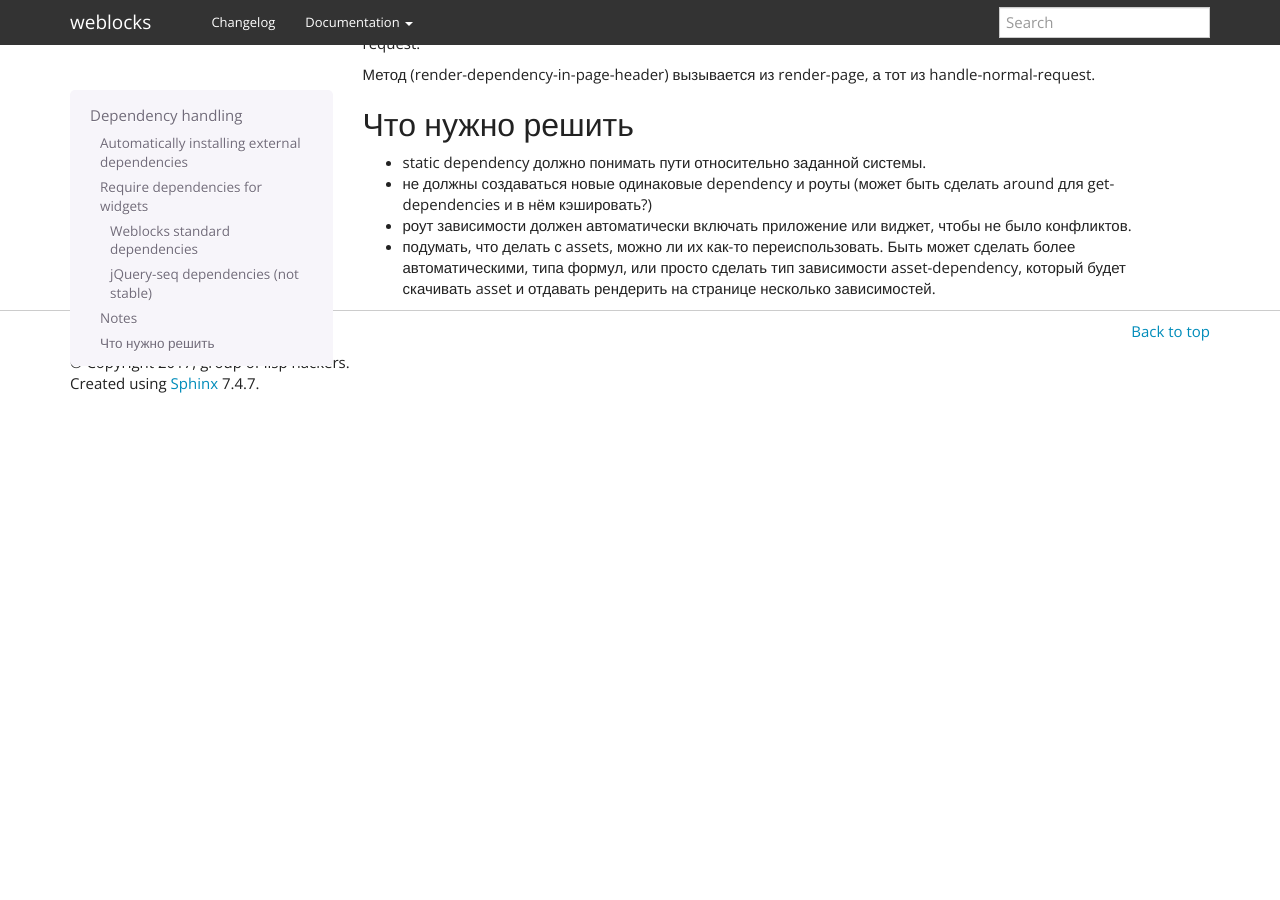
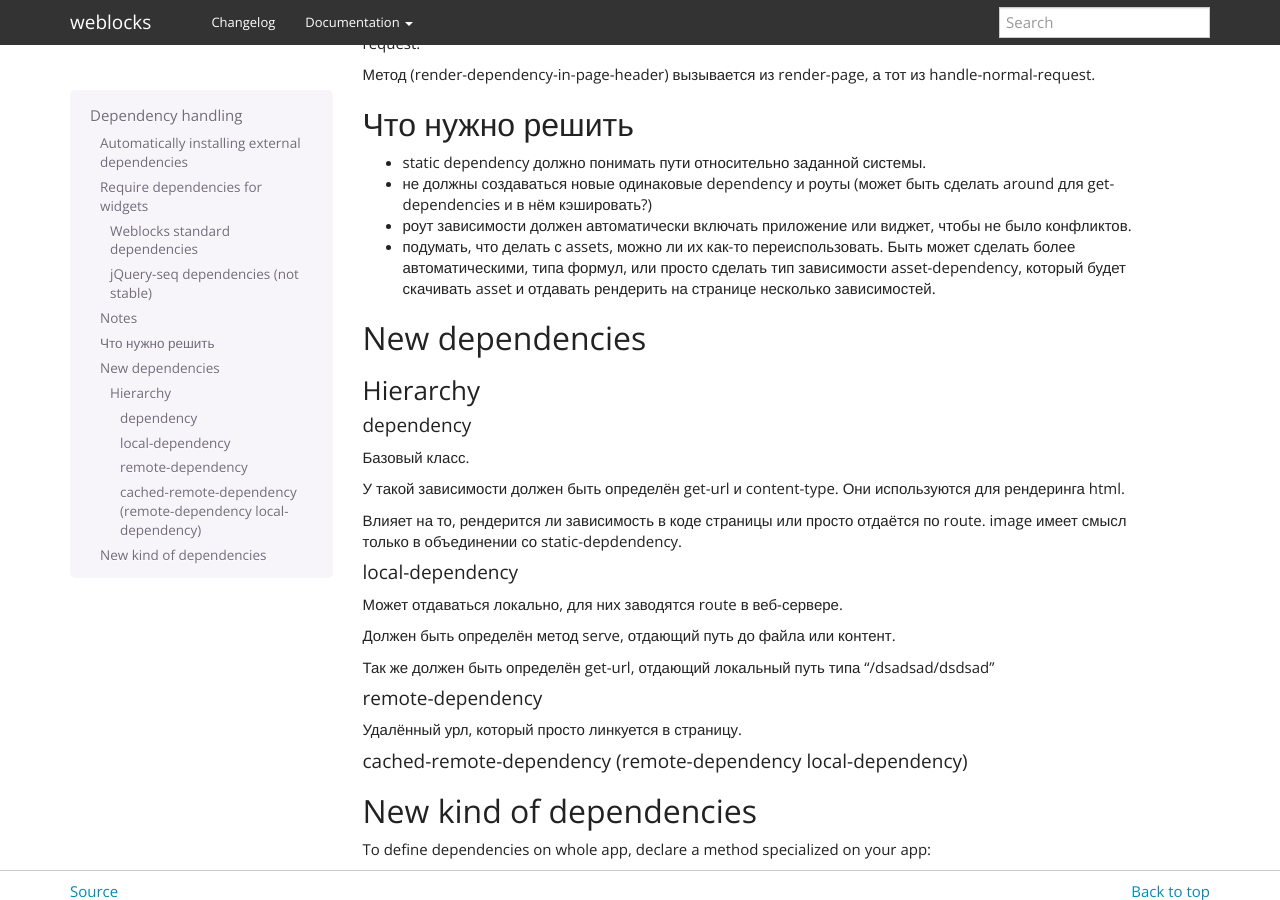
Before and after one commit to skypher/weblocks, a Sphinx documentation site: the page built from docs/source/dependencies.rst, in a window 1280 px wide and 900 px high, scrolled down 1425 px. Built offline with Sphinx 7.4.7, drawn with Linux system fonts in a browser that asks for light colours; before the commit the page ends 1830 px from its top, so only the background shows below that.

Commit message:
Depedencies were refactored again. Now dependency of any kind is created by make-dependency.

```diff
--- a/docs/source/dependencies.rst
+++ b/docs/source/dependencies.rst
@@ -108,3 +108,46 @@ Notes
   Быть может сделать более автоматическими, типа формул, или просто
   сделать тип зависимости asset-dependency, который будет скачивать
   asset и отдавать рендерить на странице несколько зависимостей.
+
+
+New dependencies
+================
+
+
+Hierarchy
+---------
+
+dependency
+~~~~~~~~~~
+
+Базовый класс.
+
+У такой зависимости должен быть определён get-url и content-type. Они
+используются для рендеринга html.
+
+Влияет на то, рендерится ли зависимость в коде страницы или просто
+отдаётся по route. image имеет смысл только в объединении со static-depdendency.
+
+local-dependency
+~~~~~~~~~~~~~~~~
+
+Может отдаваться локально, для них заводятся route в веб-сервере.
+
+Должен быть определён метод serve, отдающий путь до файла или контент.
+
+Так же должен быть определён get-url, отдающий локальный путь типа "/dsadsad/dsdsad"
+
+remote-dependency
+~~~~~~~~~~~~~~~~~
+
+Удалённый урл, который просто линкуется в страницу.
+
+cached-remote-dependency (remote-dependency local-dependency)
+~~~~~~~~~~~~~~~~~~~~~~~~~~~~~~~~~~~~~~~~~~~~~~~~~~~~~~~~~~~~~
+
+
+New kind of dependencies
+========================
+
+To define dependencies on whole app, declare a method specialized on
+your app:
```
Also changed, not shown: 4 other files.
